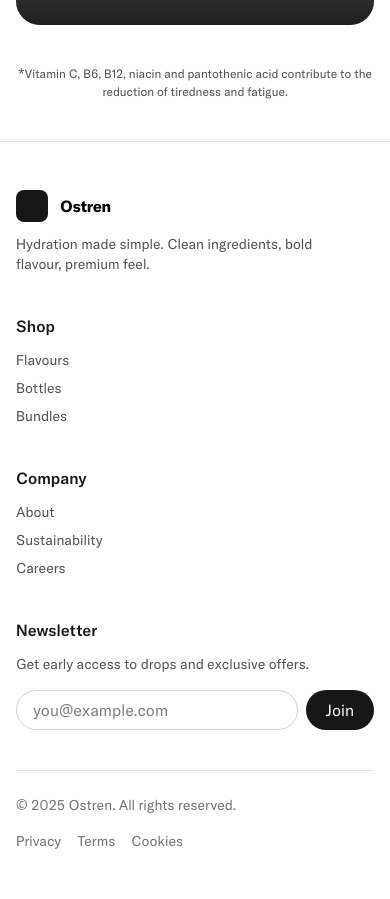
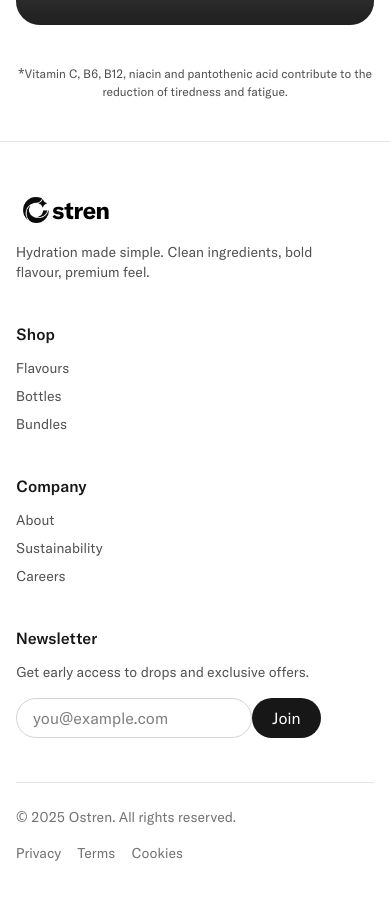
Before and after one commit to Siyammahdi/ostren, a React (Vite) app: page / in a window 390 px wide. Shown: the part 5987-6886 px from the top of the page. Built offline with nearby package versions, Linux system fonts and the light colour scheme; grey boxes are pictures that could not be loaded.

Commit message:
footer responsive issue fixed

```diff
--- a/src/components/Footer.jsx
+++ b/src/components/Footer.jsx
@@ -1,12 +1,12 @@
 export default function Footer() {
   return (
     <footer className="border-t border-neutral-200 bg-white">
-      <div className="mx-auto max-w-7xl px-4 sm:px-6 lg:px-8 py-12">
+      <div className="mx-auto max-w-[1600px] px-4 sm:px-6 lg:px-8 py-12">
         <div className="grid gap-10 sm:grid-cols-2 lg:grid-cols-4">
           <div>
-            <div className="flex items-center gap-3">
-              <div className="h-8 w-8 rounded-lg bg-neutral-900" />
-              <span className="font-semibold tracking-tight">Ostren</span>
+            <div className="flex items-center">
+            <div className='w-10 h-10'><img src="/ostren.png" alt="" /></div>
+              <span className="font-semibold text-2xl tracking-tight -ml-1">stren</span>
             </div>
             <p className="mt-3 text-sm text-neutral-600 max-w-xs">Hydration made simple. Clean ingredients, bold flavour, premium feel.</p>
           </div>
@@ -32,8 +32,8 @@ export default function Footer() {
           <div>
             <h4 className="font-medium text-neutral-900">Newsletter</h4>
             <p className="mt-3 text-sm text-neutral-600">Get early access to drops and exclusive offers.</p>
-            <form className="mt-4 flex gap-2">
-              <input type="email" placeholder="you@example.com" className="h-10 flex-1 rounded-full border border-neutral-300 px-4 focus:outline-none focus:ring-2 focus:ring-neutral-900" />
+            <form className="mt-4 flex-wrap gap-2">
+              <input type="email" placeholder="you@example.com" className="h-10 flex-1 rounded-full border mb-1 border-neutral-300 px-4 focus:outline-none focus:ring-2 focus:ring-neutral-900" />
               <button className="h-10 rounded-full bg-neutral-900 px-5 text-white">Join</button>
             </form>
           </div>
--- a/src/components/Home/Hero.jsx
+++ b/src/components/Home/Hero.jsx
@@ -33,7 +33,7 @@ const slides = [
 
 export default function Hero() {
   return (
-    <section className="relative py-6 lg:py-10 px-8">
+    <section className="relative py-6 lg:py-10 px-8 ">
       <div className="mx-auto max-w-[1600px]">
         <Swiper
           modules={[Autoplay, Pagination, Navigation]}
--- a/src/components/Home/Reviews.jsx
+++ b/src/components/Home/Reviews.jsx
@@ -4,9 +4,9 @@ import { Navigation } from 'swiper/modules'
 
 const REVIEWS = [
   { name: 'Mehedi', location: 'Riga, LV', text: 'One of my favorites. Liked it too much.', date: 'Oct 23, 2025', rating: 5 },
-  { name: 'Siyam', location: 'Dhaka, BD', text: 'Best electrolytes flavour; helps me drink more water.', date: 'Oct 21, 2025', rating: 5 },
+  { name: 'Siyam', location: 'Dhaka, BD', text: 'Best electrolytes flavour; helps me drink more.', date: 'Oct 21, 2025', rating: 5 },
   { name: 'Lourenço', location: 'Lisbon, PT', text: 'Very good! Better than plastic bottles.', date: 'Oct 18, 2025', rating: 5 },
-  { name: 'Shteryu', location: 'Sofia, BG', text: 'Perfect tiny boost of hydration and taste—winner.', date: 'Oct 16, 2025', rating: 5 },
+  { name: 'Shteryu', location: 'Sofia, BG', text: 'Perfect tiny boost of hydration and .', date: 'Oct 16, 2025', rating: 5 },
   { name: 'Eleni', location: 'Athens, GR', text: 'Love the flavours and subscription flexibility.', date: 'Oct 14, 2025', rating: 4 },
   { name: 'Jonas', location: 'Berlin, DE', text: 'Refreshing and convenient. Well tasted', date: 'Oct 12, 2025', rating: 4 },
 ]
@@ -65,7 +65,7 @@ export default function Reviews() {
               className="w-full overflow-hidden"
             >
               {REVIEWS.map((r, i) => (
-                <SwiperSlide key={i} className="!h-auto">
+                <SwiperSlide key={i} className="h-auto">
                   <article className="rounded-xl bg-neutral-50 p-5 ring-1 ring-neutral-200 m-1">
                     <header className="flex items-start justify-between">
                       <div className="text-sm font-semibold text-neutral-900">{r.name}{r.location ? `, ${r.location}` : ''}</div>
```
